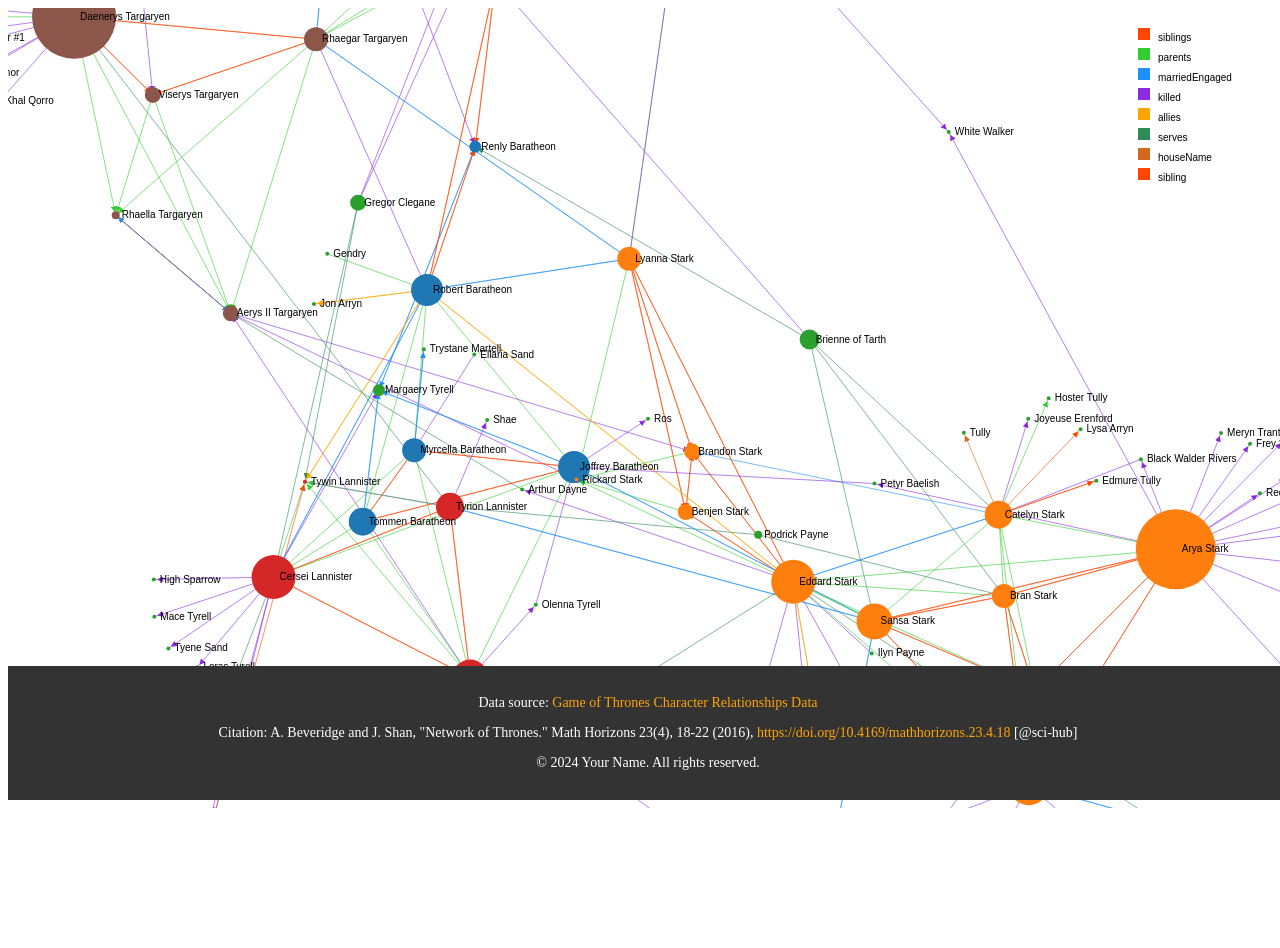
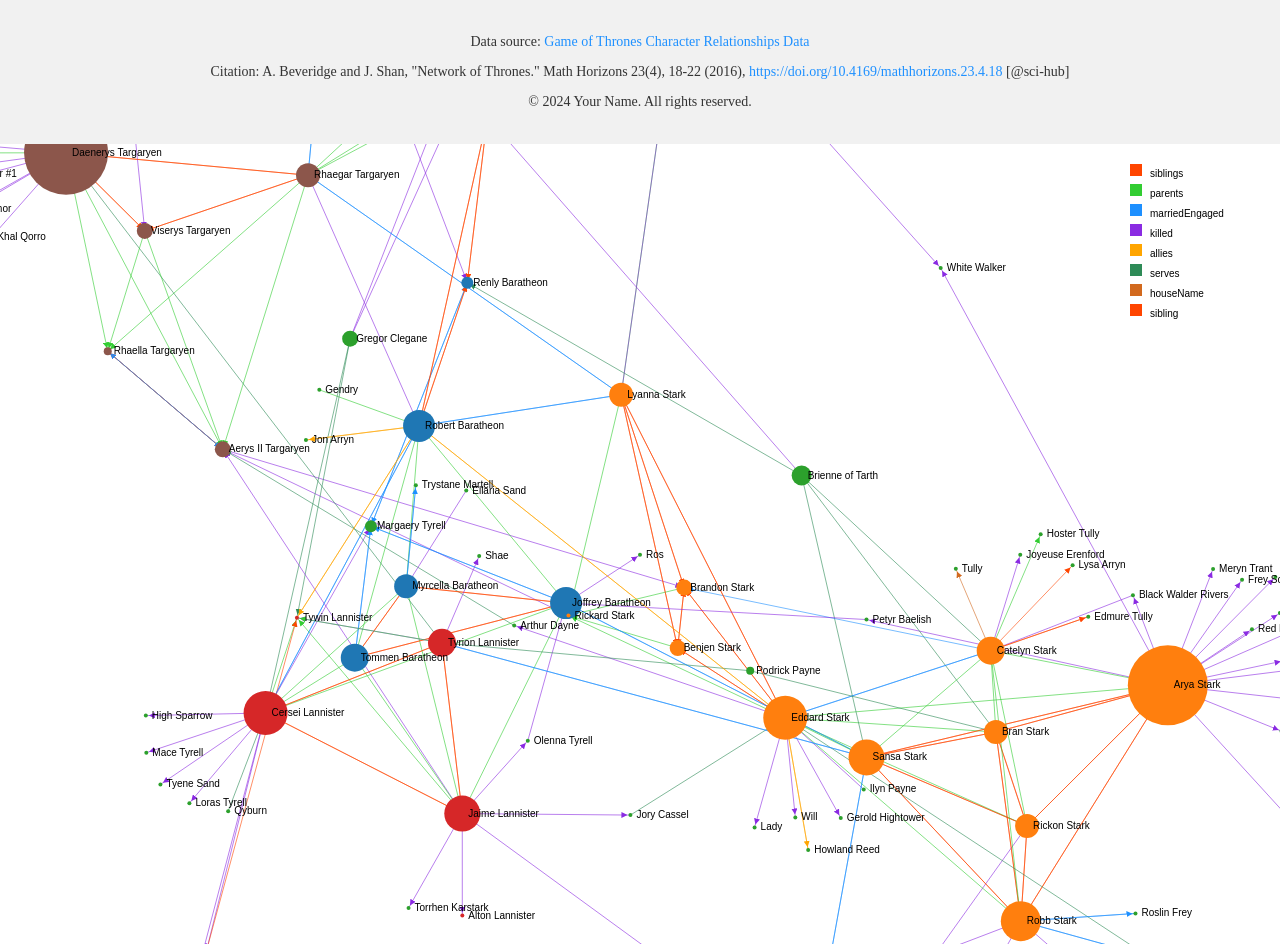
Before and after one commit to Laura-Guerra/Laura-Guerra.github.io, a plain HTML site: page graph.html in a window 1280 px wide. Before the commit the page ends 820 px from the top, so only its background shows below. Drawn offline with nearby package versions, Linux system fonts and the light colour scheme; animation ran at ten frames a second.

Commit message:
Update graph.html

```diff
--- a/graph.html
+++ b/graph.html
@@ -29,21 +29,27 @@
         }
         /* Footer styles */
         footer {
-            background-color: #333;
-            color: white;
+            background-color: #f1f1f1;
+            color: #333;
             text-align: center;
-            padding: 15px 0;
-            position: fixed;
-            bottom: 0;
+            padding: 20px;
+            position: relative;
             width: 100%;
             font-size: 14px;
+            box-sizing: border-box; /* Prevent overflow */
         }
         footer a {
-            color: #ffa500;
+            color: #1e90ff;
             text-decoration: none;
         }
         footer a:hover {
             text-decoration: underline;
+        }
+        /* Prevent horizontal scroll */
+        body, html {
+            margin: 0;
+            padding: 0;
+            overflow-x: hidden; /* Prevent horizontal scroll */
         }
     </style>
 </head>
```
